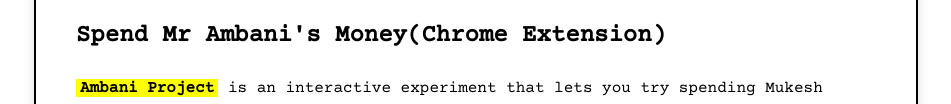
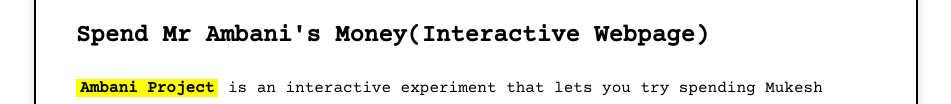
Before and after one commit to jayadevanpk/mysite, a plain HTML site: page sidequests.html in a window 1280 px wide. Shown: the part 432-536 px from the top of the page, without its empty margins (164-1115 px from the left). Drawn offline with nearby package versions, Linux system fonts and the light colour scheme.

Commit message:
Update sidequests.html

```diff
--- a/sidequests.html
+++ b/sidequests.html
@@ -134,7 +134,7 @@ a:hover {
 
 <h2>Sobriety Tracker (Chrome Extension)</h2>
 <p><strong><a href="https://chromewebstore.google.com/detail/sobriety-progress-tracker/lkhcbedngciklnjmobgpaoiakfbmndna" target="_blank">Sobriety Tracker</a></strong> is a minimalist Chrome extension that helps you stay committed to your no-drinking goals. It shows your progress since the last drink, surfaces motivational health milestones, and includes a reset button. Built for privacy and simplicity.</p>
-<h2>Spend Mr Ambani's Money(Chrome Extension)</h2>
+<h2>Spend Mr Ambani's Money(Interactive Webpage)</h2>
 <p><strong><a href="https://jayadevanpk.github.io/ambani/ambani.html" target="_blank">Ambani Project</a></strong> is an interactive experiment that lets you try spending Mukesh Ambani’s fortune. It’s a playful way to understand just how hard it is to visualise extreme wealth — and how impossible it is to run out of digits.</p>
   <script>
   function toggleMenu() {
```
